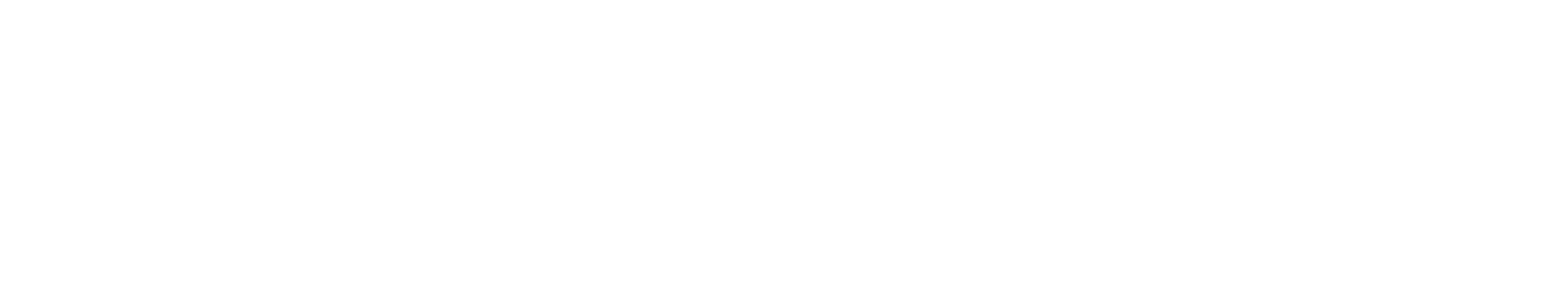
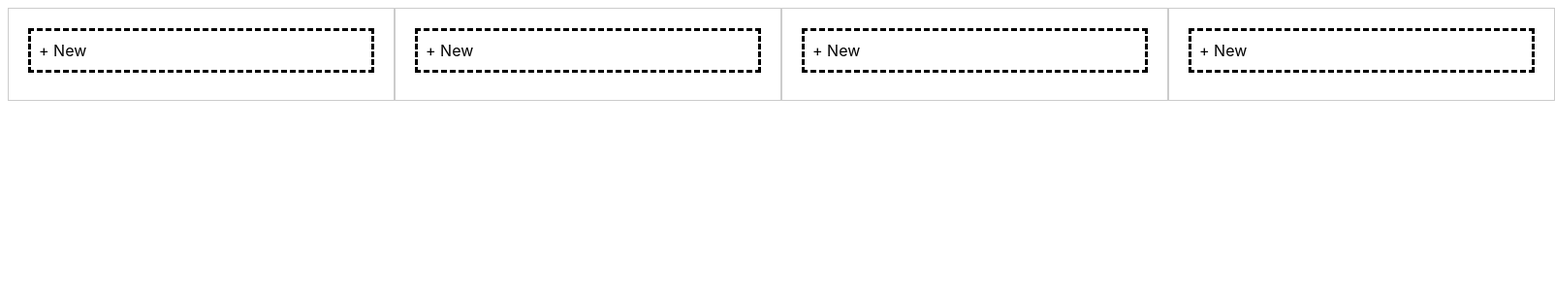
Before and after one commit to kazkriska/todo-v3, a React (Create React App) app: page / in a window 1280 px wide. Shown: the top 300 px of the page at 97% size, 1604 px wide, since content can reach past the window. Built offline with nearby package versions, Linux system fonts and the light colour scheme.

Commit message:
implementation continued, edited Column comnponent here

```diff
--- a/src/components/Column.js
+++ b/src/components/Column.js
@@ -1,11 +1,20 @@
-import React from 'react'
+import React from 'react';
+import TaskContainer from './task/TaskContainer';
+import CreateNewTask from './task/CreateNewTask'
 
-const Column = ({children}) => {
+const Column = ({ category, todos, taskOptions }) => {
   return (
-    <div className='column'>
-        {children}
+    <div className="column">
+      {todos.filter((todo) => todo.category === category).map((todo) => (
+        <TaskContainer
+          taskData={todo}
+          key={todo.id}
+          taskOptions={taskOptions}
+        />
+      ))}
+      <CreateNewTask taskOptions={taskOptions} category={category} />
     </div>
-  )
-}
+  );
+};
 
-export default Column
+export default Column;
```
